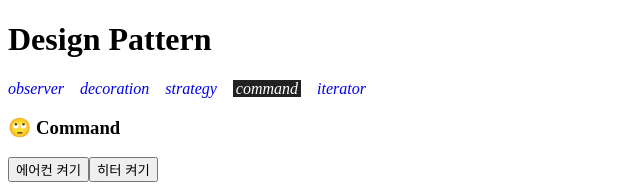
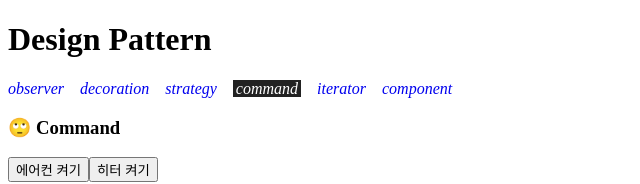
Before and after one commit to lee7198/DesignPatternStudy, a React (Create React App) app: page /command in a window 1280 px wide. Shown: the top 184 px of the page, without its empty margins (0-640 px from the left). Built offline with nearby package versions, Linux system fonts and the light colour scheme.

Commit message:
component

```diff
--- a/src/Router.tsx
+++ b/src/Router.tsx
@@ -6,6 +6,7 @@ import Decoration from "./pages/patterns/decoration";
 import Strategy from "./pages/patterns/Strategy";
 import Command from "./pages/patterns/command";
 import Iterator from "./pages/patterns/iterator";
+import Component from "./pages/patterns/component";
 
 export const prefix =
   process.env.NODE_ENV === "development" ? "/" : "/DesignPatternStudy/";
@@ -21,6 +22,7 @@ const router = createBrowserRouter(
         { path: "strategy", element: <Strategy /> },
         { path: "command", element: <Command /> },
         { path: "iterator", element: <Iterator /> },
+        { path: "component", element: <Component /> },
       ],
     },
   ],
--- a/src/pages/main/index.tsx
+++ b/src/pages/main/index.tsx
@@ -4,7 +4,14 @@ import { useLocation } from "react-router-dom";
 import { prefix } from "../../Router";
 import "./index.css";
 
-const menu = ["observer", "decoration", "strategy", "command", "iterator"];
+const menu = [
+  "observer",
+  "decoration",
+  "strategy",
+  "command",
+  "iterator",
+  "component",
+];
 
 export default function Main() {
   const location = useLocation();
--- /dev/null
+++ b/src/pages/patterns/component/components/Button.tsx
@@ -0,0 +1,9 @@
+import React from "react";
+
+export default function Button({ text }: { text: string }) {
+  return (
+    <button onClick={() => alert(`${text}을 누르셨어용`)} className="myButton">
+      {text}
+    </button>
+  );
+}
--- /dev/null
+++ b/src/pages/patterns/component/index.css
@@ -0,0 +1,16 @@
+.button_container {
+  display: flex;
+  gap: 0.5rem;
+}
+
+.button_container button {
+  background-color: #222;
+  color: #fff;
+  border: none;
+  outline: none;
+  padding: 0.3rem 1rem;
+}
+
+.button_container button:active {
+  opacity: 0.9;
+}
--- /dev/null
+++ b/src/pages/patterns/component/index.tsx
@@ -0,0 +1,16 @@
+import React from "react";
+import Button from "./components/Button";
+import "./index.css";
+
+export default function Component() {
+  return (
+    <div>
+      <h3>🧢 Component Pattern</h3>
+      <p>스스로 동작하는 독립적인 개체임</p>
+      <div className="button_container">
+        <Button text="✋ 내 버튼" />
+        <Button text="🫵 니 버튼" />
+      </div>
+    </div>
+  );
+}
```
Also changed, not shown: 1 other file (tests, documents, lock files or other folders).
